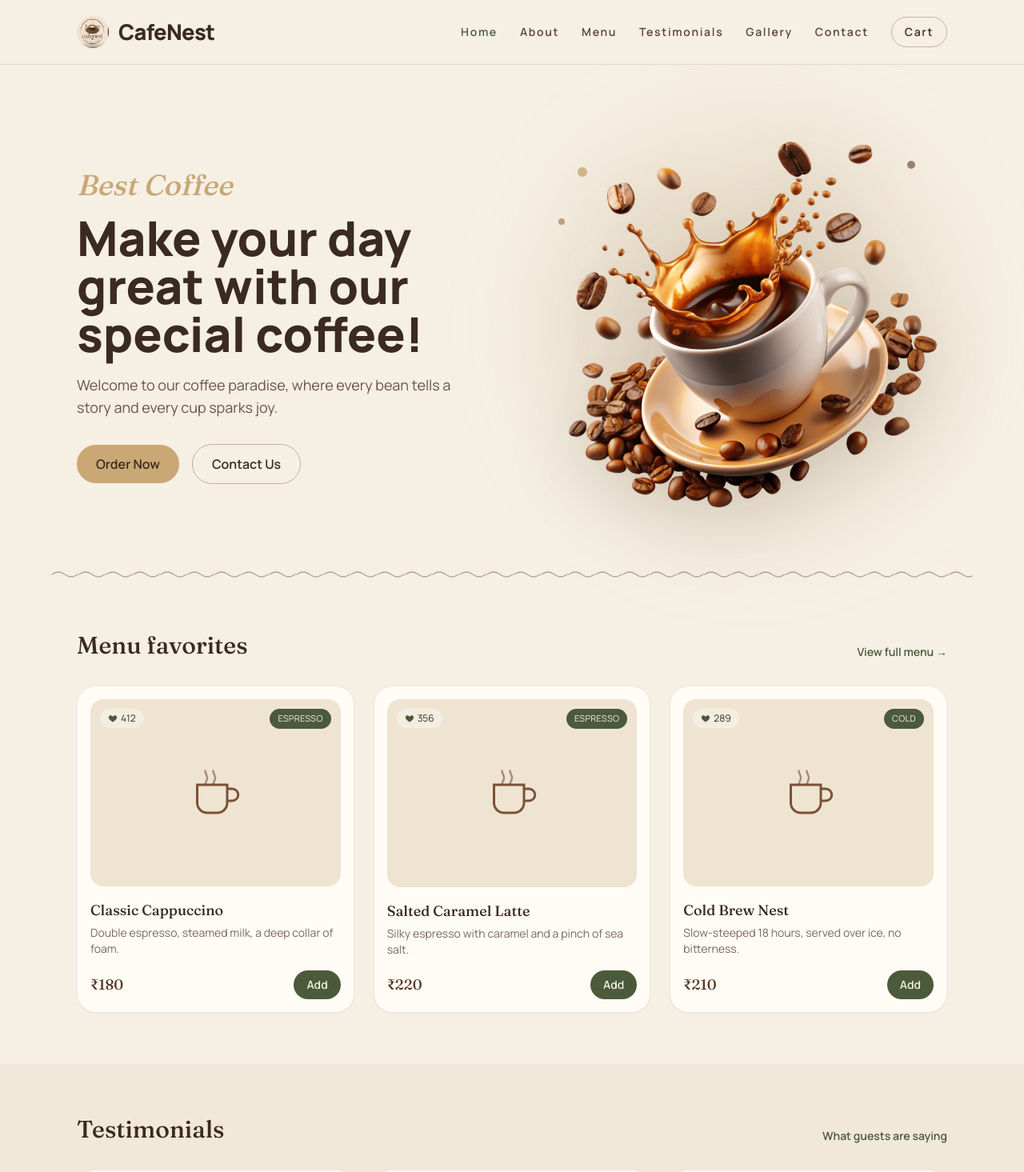
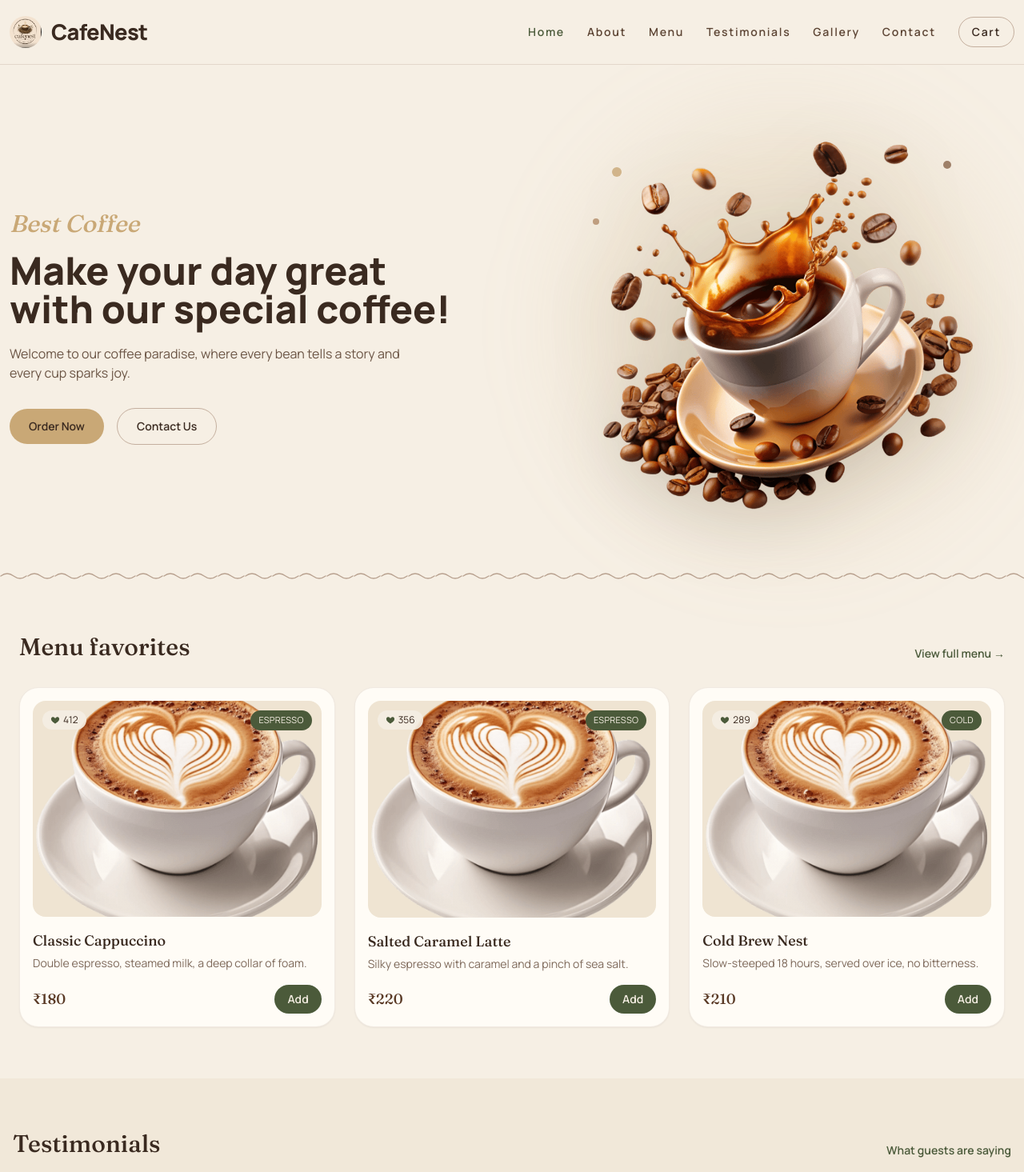
Before and after one commit to akritiofficial26/Cafe-Nest, a React (Vite) app: page / in a window 1280 px wide. Shown: the top 1465 px of the page at 80% size. Built offline with nearby package versions, Linux system fonts and the light colour scheme.

Commit message:
Fixed the alignment of the home page.

```diff
--- a/src/components/Navbar.jsx
+++ b/src/components/Navbar.jsx
@@ -21,7 +21,7 @@ export default function Navbar() {
 
   return (
     <header className="sticky top-0 z-40 bg-cream/95 backdrop-blur border-b border-coffee/15">
-      <nav className="max-w-6xl mx-auto flex items-center justify-between gap-6 px-5 sm:px-8 h-20">
+      <nav className="max-w-7xl mx-auto flex items-center justify-between gap-6 px-2 sm:px-3 h-20">
         <Link to="/" className="flex items-center gap-3 shrink-0" onClick={closeMenu}>
           <img src="/logo.png" alt="Coffee logo" className="h-10 w-10 rounded-full object-cover" />
           <span className="font-body text-2xl sm:text-[1.7rem] font-extrabold text-espresso tracking-tight">
--- a/src/components/ProductCard.jsx
+++ b/src/components/ProductCard.jsx
@@ -24,7 +24,12 @@ export default function ProductCard({ product }) {
   return (
     <div className="bg-cream-card rounded-3xl border border-coffee/10 shadow-sm hover:shadow-md transition-shadow p-4 flex flex-col">
       <div className="relative rounded-2xl bg-cream-deep aspect-[4/3] flex items-center justify-center mb-4 overflow-hidden">
-        <CupIcon className="w-20 h-20 text-coffee" />
+        <img
+          src="/hot-beverages.png"
+          alt={product.name}
+          className="h-full w-full object-cover"
+        />
+        <div className="absolute inset-0 bg-gradient-to-t from-cream-deep/25 via-transparent to-transparent" />
         <span className="absolute top-3 left-3 flex items-center gap-1 bg-cream/90 rounded-full px-2.5 py-1 text-xs text-espresso">
           <svg width="12" height="12" viewBox="0 0 24 24" fill="currentColor" className="text-mocha-green">
             <path d="M12 21s-6.7-4.3-9.3-8.2C.9 9.7 1.8 6 5 4.7c2.1-.9 4.3-.1 5.6 1.6l1.4 1.8 1.4-1.8C14.7 4.6 16.9 3.8 19 4.7c3.2 1.3 4.1 5 2.3 8.1C18.7 16.7 12 21 12 21z" />
--- a/src/pages/Home.jsx
+++ b/src/pages/Home.jsx
@@ -41,25 +41,25 @@ export default function Home() {
 
   return (
     <div>
-      <section id="home" className="max-w-6xl mx-auto px-5 sm:px-8 pt-14 sm:pt-20 pb-14 lg:pb-18 grid lg:grid-cols-[1.05fr_0.95fr] gap-12 items-center">
+      <section id="home" className="max-w-7xl mx-auto px-2 sm:px-3 pt-14 sm:pt-20 pb-14 lg:pb-18 grid lg:grid-cols-[1.05fr_0.95fr] gap-12 items-center">
         <div className="animate-rise max-w-2xl">
-          <p className="font-display italic text-3xl sm:text-4xl text-sand mb-4">Best Coffee</p>
-          <h1 className="font-body font-extrabold text-4xl sm:text-5xl lg:text-6xl leading-[1.05] text-espresso max-w-xl mb-5">
+          <p className="font-display italic text-2xl sm:text-3xl text-sand mb-4">Best Coffee</p>
+          <h1 className="font-body font-extrabold text-3xl sm:text-4xl lg:text-5xl leading-[1.05] text-espresso max-w-xl mb-5">
             Make your day great with our special coffee!
           </h1>
-          <p className="text-espresso-light/90 text-base sm:text-lg max-w-lg mb-8 leading-relaxed">
+          <p className="text-espresso-light/90 text-sm sm:text-base max-w-lg mb-8 leading-relaxed">
             Welcome to our coffee paradise, where every bean tells a story and every cup sparks joy.
           </p>
           <div className="flex flex-wrap gap-4 items-center">
             <Link
               to="/shop"
-              className="px-6 py-3 rounded-full bg-sand text-espresso font-semibold hover:bg-coffee-light transition-colors"
+              className="px-6 py-3 rounded-full bg-sand text-espresso text-sm font-semibold hover:bg-coffee-light transition-colors"
             >
               Order Now
             </Link>
             <Link
               to="/about"
-              className="px-6 py-3 rounded-full border border-coffee/40 text-espresso font-semibold hover:bg-coffee hover:text-cream hover:border-coffee transition-colors"
+              className="px-6 py-3 rounded-full border border-coffee/40 text-espresso text-sm font-semibold hover:bg-coffee hover:text-cream hover:border-coffee transition-colors"
             >
               Contact Us
             </Link>
@@ -70,15 +70,16 @@ export default function Home() {
         </div>
       </section>
 
-      <div className="twig-divider max-w-6xl mx-auto" />
+      <div className="twig-divider max-w-7xl mx-auto px-4 sm:px-6" />
 
-      <section id="menu" className="max-w-6xl mx-auto px-5 sm:px-8 py-16">
+      <section id="menu" className="max-w-7xl mx-auto px-4 sm:px-6 py-16">
         <div className="flex items-end justify-between gap-4 mb-8">
           <h2 className="font-display text-2xl sm:text-3xl text-espresso">Menu favorites</h2>
           <Link to="/shop" className="text-sm font-semibold text-mocha-green hover:underline">
             View full menu →
           </Link>
         </div>
+
         <div className="grid sm:grid-cols-2 lg:grid-cols-3 gap-6">
           {featured.map((p) => (
             <ProductCard key={p.id} product={p} />
@@ -87,7 +88,7 @@ export default function Home() {
       </section>
 
       <section id="testimonials" className="bg-cream-deep/60 py-16">
-        <div className="max-w-6xl mx-auto px-5 sm:px-8">
+        <div className="max-w-7xl mx-auto px-3 sm:px-4">
           <div className="flex items-end justify-between gap-4 mb-8">
             <h2 className="font-display text-2xl sm:text-3xl text-espresso">Testimonials</h2>
             <span className="text-sm font-semibold text-mocha-green">What guests are saying</span>
@@ -103,7 +104,7 @@ export default function Home() {
         </div>
       </section>
 
-      <section id="gallery" className="max-w-6xl mx-auto px-5 sm:px-8 py-16">
+      <section id="gallery" className="max-w-7xl mx-auto px-4 sm:px-6 py-16">
         <div className="flex items-end justify-between gap-4 mb-8">
           <h2 className="font-display text-2xl sm:text-3xl text-espresso">Gallery</h2>
           <span className="text-sm font-semibold text-mocha-green">A closer look</span>
```
